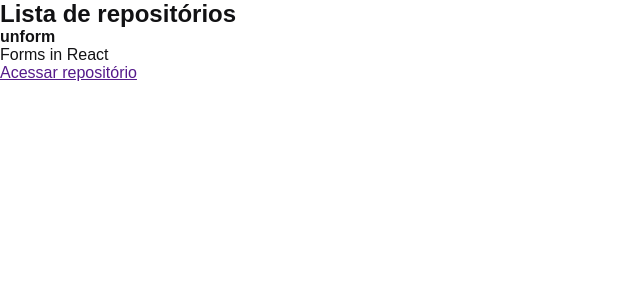
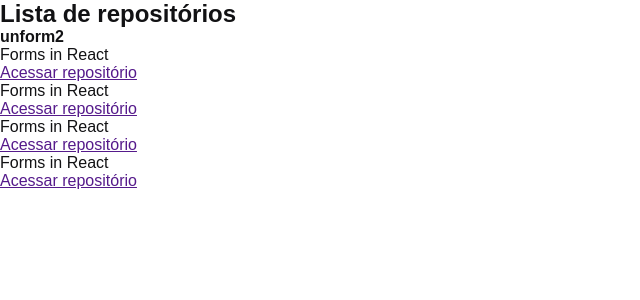
Before and after one commit to SnorlaxSPI/React_Typescript_-1, a React (Vite) app: page / in a window 1280 px wide. Shown: the top 300 px of the page, without its empty margins (0-640 px from the left). Built offline with nearby package versions, Linux system fonts and the light colour scheme.

Commit message:
2.2 - Propriedade no React

```diff
--- /dev/null
+++ b/src/components/RepositoryItem.tsx
@@ -0,0 +1,12 @@
+export function RepositoryItem(props : any) {
+  return (
+    <li>
+    <strong>{props.repository}</strong>
+    <p>Forms in React</p>
+
+    <a href="">
+      Acessar repositório
+    </a>
+  </li>
+  );
+}
--- a/src/components/RepositoryList.tsx
+++ b/src/components/RepositoryList.tsx
@@ -1,4 +1,4 @@
-const repositoryName = 'unform';
+import { RepositoryItem } from "./RepositoryItem";
 
 function RepositoryList() {
   return (
@@ -6,14 +6,10 @@
       <h1>Lista de repositórios</h1>
 
       <ul>
-        <li>
-          <strong>{repositoryName}</strong>
-          <p>Forms in React</p>
-
-          <a href="">
-            Acessar repositório
-          </a>
-        </li>
+        <RepositoryItem repository="unform2" />
+        <RepositoryItem />
+        <RepositoryItem />
+        <RepositoryItem />
       </ul>
     </section>
   )
```
